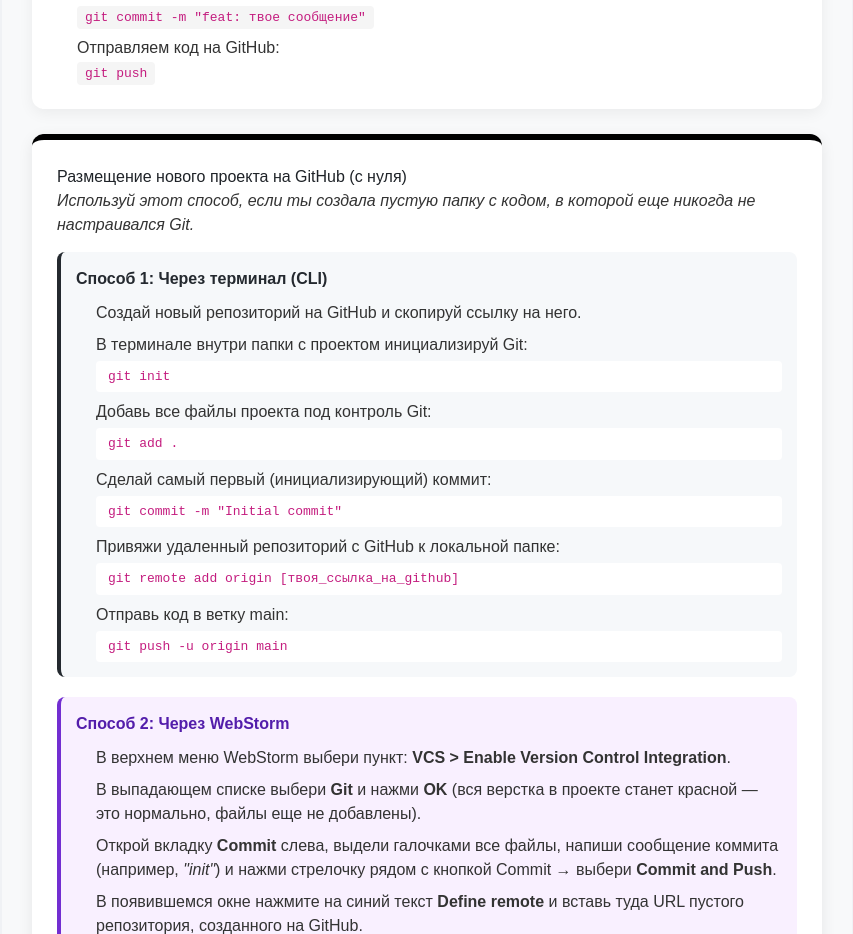
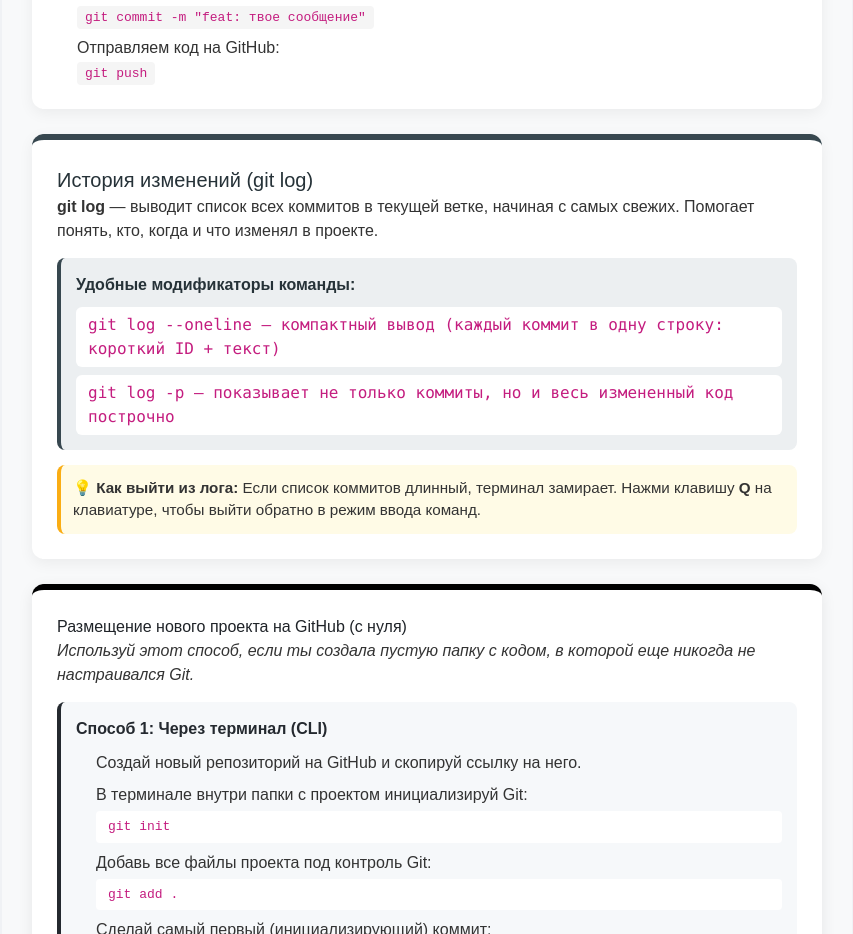
Before and after one commit to tymanskaya/next, a Next.js app: page /git in a window 1280 px wide. Shown: the part 960-1894 px from the top of the page, without its empty margins (213-1066 px from the left). Built offline with nearby package versions, Linux system fonts and the light colour scheme.

Commit message:
git/git log

```diff
--- a/app/git/page.tsx
+++ b/app/git/page.tsx
@@ -126,6 +126,38 @@ export default function Page() {
                     </div>
                 </section>
 
+                <section style={{
+                    backgroundColor: '#fff',
+                    padding: '25px',
+                    borderRadius: '12px',
+                    borderTop: '6px solid #37474f',
+                    boxShadow: '0 4px 15px rgba(0,0,0,0.06)',
+                    fontFamily: 'sans-serif'
+                }}>
+                    <h2 style={{ marginTop: 0, color: '#263238', fontSize: '20px' }}>История изменений (git log)</h2>
+
+                    <div style={{ display: 'flex', flexDirection: 'column', gap: '15px' }}>
+                        <p><b>git log</b> &mdash; выводит список всех коммитов в текущей ветке, начиная с самых свежих. Помогает понять, кто, когда и что изменял в проекте.</p>
+
+                        {/* Полезные флаги */}
+                        <div style={{ backgroundColor: '#eceff1', padding: '15px', borderRadius: '8px', borderLeft: '4px solid #37474f' }}>
+                            <p style={{ fontWeight: 'bold', margin: '0 0 10px 0', color: '#263238' }}>Удобные модификаторы команды:</p>
+                            <div style={{ display: 'flex', flexDirection: 'column', gap: '8px' }}>
+                                <code style={{ backgroundColor: '#fff', padding: '6px 12px', borderRadius: '6px', color: '#c41d7f' }}>
+                                    git log --oneline &mdash; компактный вывод (каждый коммит в одну строку: короткий ID + текст)
+                                </code>
+                                <code style={{ backgroundColor: '#fff', padding: '6px 12px', borderRadius: '6px', color: '#c41d7f' }}>
+                                    git log -p &mdash; показывает не только коммиты, но и весь измененный код построчно
+                                </code>
+                            </div>
+                        </div>
+
+                        {/* Управление терминалом */}
+                        <div style={{ backgroundColor: '#fffbe6', padding: '12px', borderRadius: '8px', borderLeft: '4px solid #faad14', fontSize: '0.95em' }}>
+                            💡 <b>Как выйти из лога:</b> Если список коммитов длинный, терминал замирает. Нажми клавишу <b>Q</b> на клавиатуре, чтобы выйти обратно в режим ввода команд.
+                        </div>
+                    </div>
+                </section>
 
                 <section style={{
                     backgroundColor: '#fff',
```
